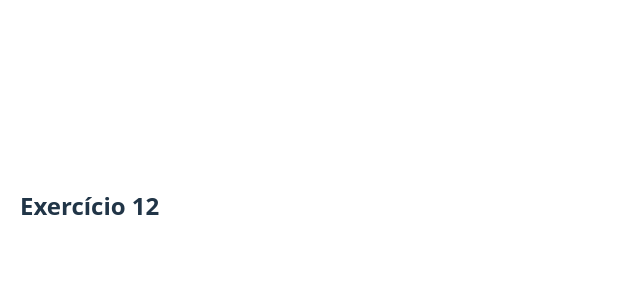
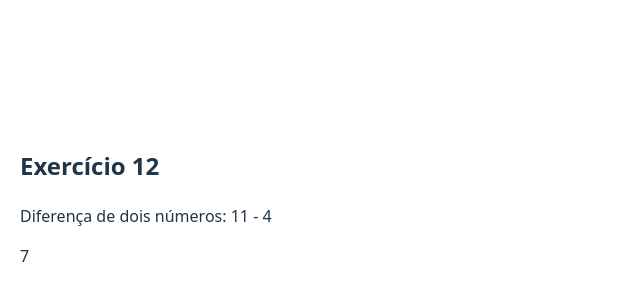
Before and after one commit to laraberns/tp1-react, a React (Vite) app: page /exercicio12 in a window 1280 px wide. Shown: the part 194-494 px from the top of the page, without its empty margins (0-640 px from the left). Built offline with nearby package versions, Linux system fonts and the light colour scheme.

Commit message:
add exer 12 e 13

```diff
--- a/src/pages/Exercicio12.jsx
+++ b/src/pages/Exercicio12.jsx
@@ -1,3 +1,16 @@
 export default function Exercicio12() {
-  return <h2>Exercício 12</h2>;
+  const calcularDiferencaDoisNumeros = (num1, num2) => num1 - num2;
+
+  const num1 = 11;
+  const num2 = 4;
+
+  return (
+    <>
+      <h2>Exercício 12</h2>
+      <p>
+        Diferença de dois números: {num1} - {num2}
+      </p>
+      <p>{calcularDiferencaDoisNumeros(num1, num2)}</p>
+    </>
+  );
 }
--- a/src/pages/Exercicio13.jsx
+++ b/src/pages/Exercicio13.jsx
@@ -1,3 +1,13 @@
 export default function Exercicio13() {
-  return <h2>Exercício 13</h2>;
+  const ehPar = (num1) => num1 % 2 == 0;
+
+  const num1 = 11;
+
+  return (
+    <>
+      <h2>Exercício 13</h2>
+      <p>{num1} é par?</p>
+      <p>{ehPar(num1) ? `${num1} é par` : `${num1} NÃO é par`}</p>
+    </>
+  );
 }
```
